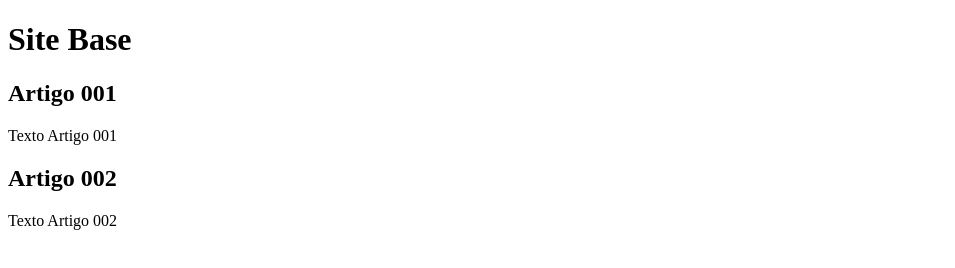
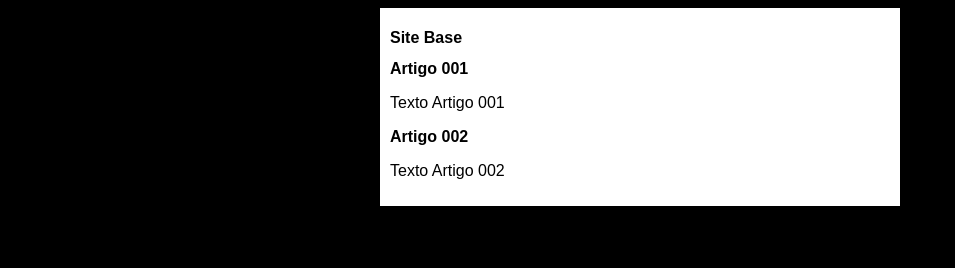
Before and after one commit to SrShineyder/projeto-site, a plain HTML site: page index.html in a window 1280 px wide. Shown: the whole page, without its empty margins (0-955 px from the left). Drawn offline with Linux system fonts and the light colour scheme.

Commit message:
Design iniciado

```diff
--- /dev/null
+++ b/estilos/styles.css
@@ -0,0 +1,14 @@
+* {
+    font-family: Arial, Helvetica, sans-serif;
+    font-size: 16px;
+}
+body {
+    background-color: black;
+}
+main {
+    background-color: white;
+    width: 500px;
+    margin: auto;
+    padding: 10px;
+    box-shadow: 3px 3px 5px black;
+}
--- a/index.html
+++ b/index.html
@@ -4,6 +4,7 @@
     <meta charset="UTF-8">
     <meta name="viewport" content="width=device-width, initial-scale=1.0">
     <title>Site base</title>
+    <link rel="stylesheet" href="estilos/styles.css">
 </head>
 <body>
     <main>
```
